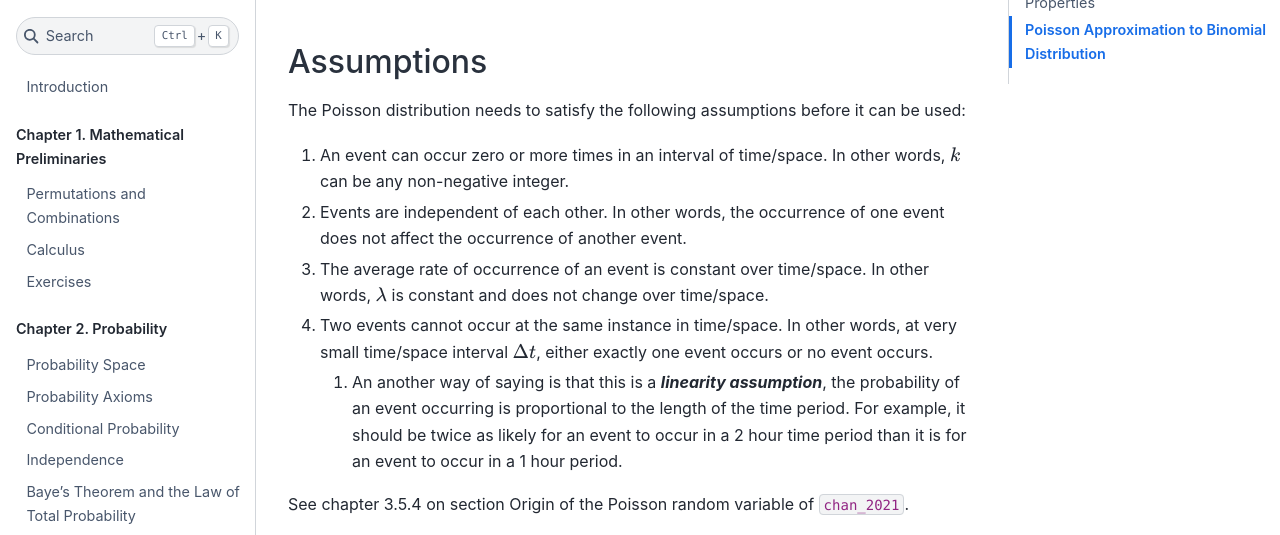
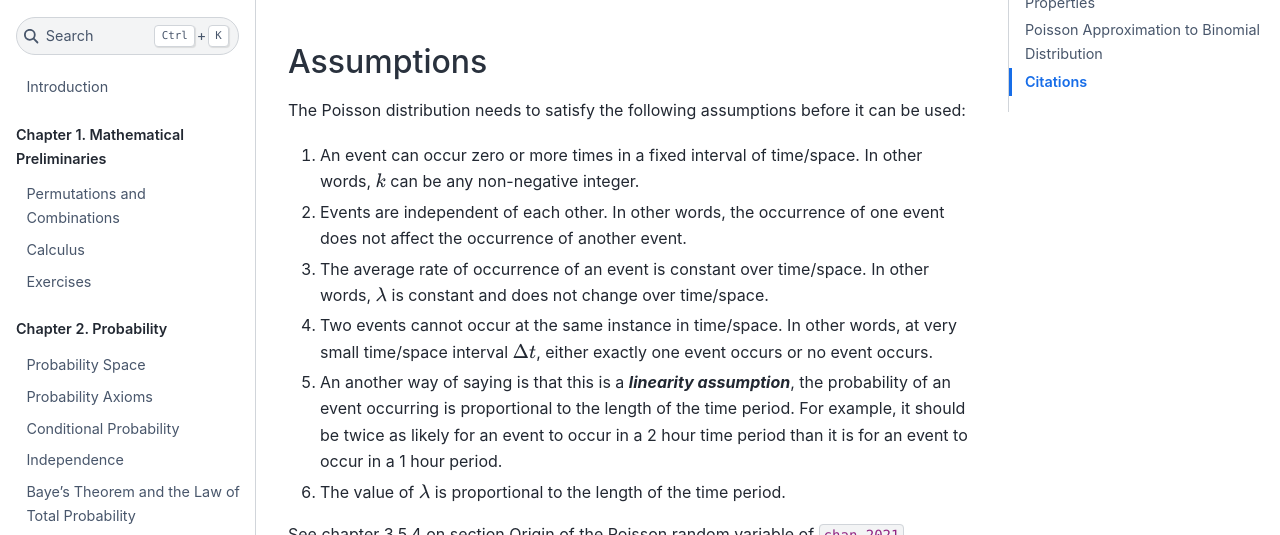
Before and after one commit to tan-wt/gaohn-probability-stats, a Jupyter Book: the page built from content/03_discrete_random_variables/0311_poisson_distribution.md, in a window 1280 px wide and 1400 px high, scrolled down 201 px. Shown: the part 115-650 px from the top of the window. Built offline with Jupyter Book 1.0.4 settings and Sphinx 7.4.7 and the Sphinx Book theme 1.1.4, drawn with Linux system fonts in a browser that asks for light colours; cross-references to code outside the pages are shown as plain code; some of the changed lines change nothing that is shown; grey boxes are pictures that could not be loaded.

Commit message:
docs: add more assumptions to Poisson Distribution

````diff
--- a/content/03_discrete_random_variables/0311_poisson_distribution.md
+++ b/content/03_discrete_random_variables/0311_poisson_distribution.md
@@ -32,11 +32,12 @@ Some conventions:
 
 The Poisson distribution needs to satisfy the following assumptions before it can be used:
 
-1. An event can occur zero or more times in an interval of time/space. In other words, $k$ can be any non-negative integer.
+1. An event can occur zero or more times in a fixed interval of time/space. In other words, $k$ can be any non-negative integer.
 2. Events are independent of each other. In other words, the occurrence of one event does not affect the occurrence of another event.
 3. The average rate of occurrence of an event is constant over time/space. In other words, $\lambda$ is constant and does not change over time/space.
 4. Two events cannot occur at the same instance in time/space. In other words, at very small time/space interval $\Delta t$, either exactly one event occurs or no event occurs.
-    1. An another way of saying is that this is a ***linearity assumption***, the probability of an event occurring is proportional to the length of the time period. For example, it should be twice as likely for an event to occur in a 2 hour time period than it is for an event to occur in a 1 hour period.
+5. An another way of saying is that this is a ***linearity assumption***, the probability of an event occurring is proportional to the length of the time period. For example, it should be twice as likely for an event to occur in a 2 hour time period than it is for an event to occur in a 1 hour period.
+6. The value of $\lambda$ is proportional to the length of the time period.
 
 See chapter 3.5.4 on section Origin of the Poisson random variable of {cite}`chan_2021`.
 
@@ -50,10 +51,19 @@ per hour during that time period.
 1. In the time period of one hour, the number of phone calls can be any non-negative integer. $4$ just happens to be the average number of phone calls for that observed time period.
 2. The occurrence of one phone call does not affect the occurrence of another phone call. Caller A's phone call does not affect the occurrence of caller B's phone call in this time period.
 3. The average rate of occurrence of a phone call is constant over the time period. The average rate of occurrence of a phone call is $4$ per hour. This may vary slightly but it is an assumption that we are making.
-4. In an one hour time period, $\P \lsq X = 2 \rsq = \frac{4^2}{2!} \cdot e^{-4} = 0.0183$. Then if we were to ask
+4. The probability of more than one event occurring in a very small time period is near zero. It is unlikely that two phone calls will occur at the exact same time (ok maybe not but it is an assumption we are making).
+5. In an one hour time period, $\P \lsq X = 2 \rsq = \frac{4^2}{2!} \cdot e^{-4} = 0.0183$. Then if we were to ask
 in a two hour time period, then $\P \lsq X = 2 \rsq = 2 \cdot 0.0183 = 0.0366$. This is a linear assumption.
+6. For example, if the average rate of occurrence of an event is 1 per hour, then the average rate of occurrence of an event is 2 per 2 hours. Same idea as point 5.
 ```
 
+```{prf:example} Counter Example
+:label: ex:poi2
+
+The number of students who arrive at the student union per minute will likely not follow a Poisson distribution,
+because the rate is not constant (low rate during class time, high rate between class times)
+and the arrivals of individual students are not independent (students tend to come in groups) {cite}`wikipedia_poisson_distribution`.
+```
 
 ## Properties
 
@@ -98,4 +108,13 @@ $$
 $$
 
 where $\lambda = np$.
+
+Many times, Poisson PMF is much easier to compute than its Binomial counterpart.
 ```
+
+## Citations
+
+```{bibliography}
+:style: unsrt
+:filter: docname in docnames
+```
--- a/content/references.bib
+++ b/content/references.bib
@@ -55,4 +55,15 @@ year={2019},
 month={Jul}
 }
 
+@misc{wikipedia_poisson_distribution,
+title={Poisson distribution},
+url={https://en.wikipedia.org/wiki/Poisson_distribution},
+journal={Wikipedia},
+publisher={Wikimedia Foundation},
+author={Wiki},
+year={2022},
+month={Oct}
+}
+
 ‌
+‌
````
